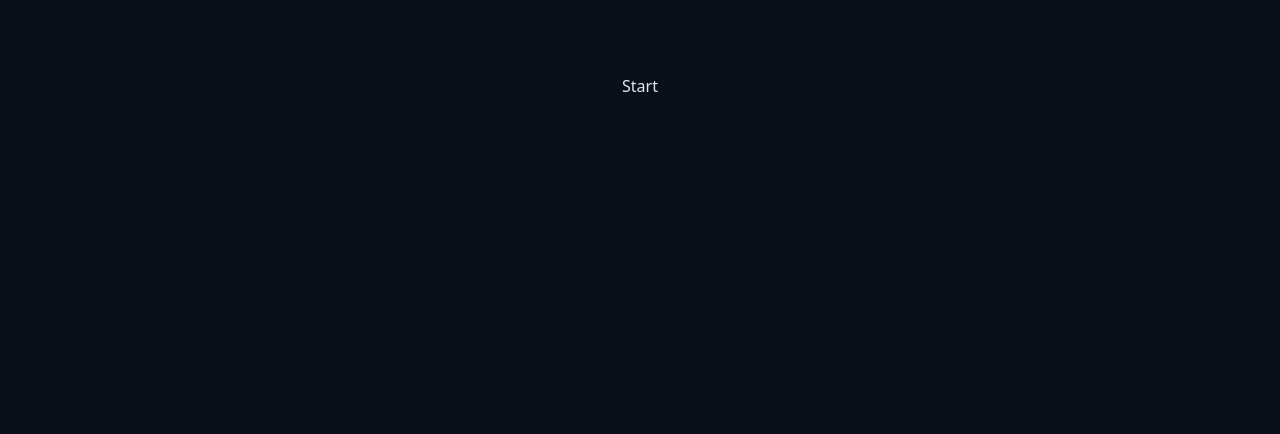
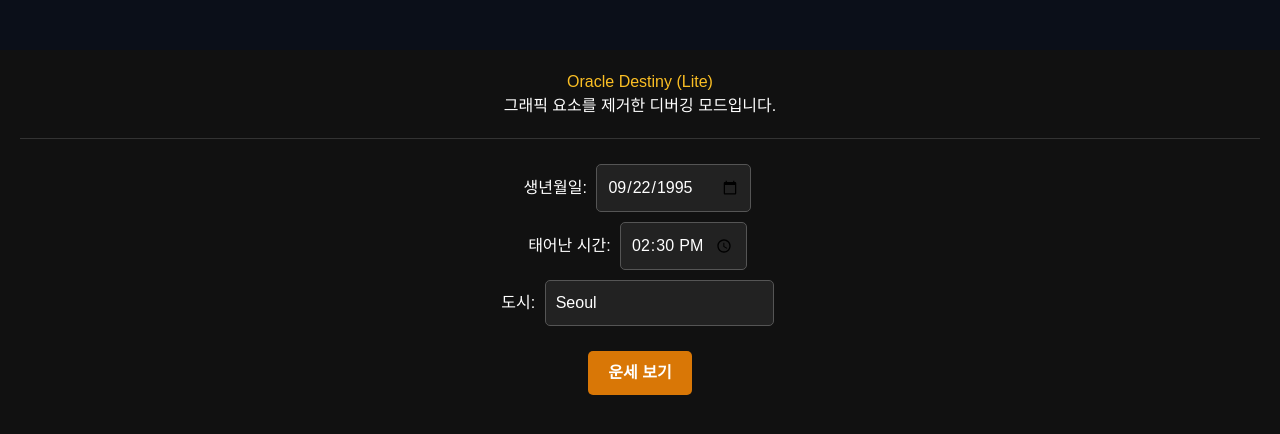
Before and after one commit to Okyu59/astro-seek, a React (Vite) app in the folder frontend/: page / in a window 1280 px wide. Shown: the top 434 px of the page. Built offline with nearby package versions, Linux system fonts and the light colour scheme.

Commit message:
Update App.jsx

```diff
--- a/frontend/src/App.jsx
+++ b/frontend/src/App.jsx
@@ -1,97 +1,135 @@
-import React, { useState, useEffect, useRef } from 'react';
-import { Send, Sparkles, MapPin, Calendar, Clock, Loader2, Star, Moon, Sun, RotateCcw, ChevronRight } from 'lucide-react';
+import React, { useState } from 'react';
 
-// ... (StarfieldCanvas 및 UI 컴포넌트 코드는 이전과 동일, 생략하여 길이 조절) ...
-// ... (ChatMessage, PlanetCard 컴포넌트도 동일) ...
+// 외부 라이브러리 의존성 제거 (아이콘, 애니메이션 등)
+// 순수 React 로직만 테스트합니다.
 
-// [핵심 변경 사항: API 호출 로직]
 export default function App() {
   const [step, setStep] = useState('input');
-  const [loadingState, setLoadingState] = useState('verifying');
   const [formData, setFormData] = useState({ date: '1995-09-22', time: '14:30', city: 'Seoul' });
-  const [messages, setMessages] = useState([]);
-  const [input, setInput] = useState('');
-  const [chartData, setChartData] = useState(null);
-  const messagesEndRef = useRef(null);
-
-  // Scroll to bottom
-  const scrollToBottom = () => messagesEndRef.current?.scrollIntoView({ behavior: "smooth" });
-  useEffect(() => scrollToBottom(), [messages]);
+  const [result, setResult] = useState(null);
+  const [loading, setLoading] = useState(false);
 
   const handleSubmit = async (e) => {
     e.preventDefault();
-    setStep('loading');
-    setLoadingState('verifying');
+    setLoading(true);
 
     try {
-        // 1. 도시 검증 (여기서는 간단한 길이 체크만)
-        if (formData.city.trim().length < 2) throw new Error("Invalid City");
-
-        setLoadingState('calculating');
-
-        // 2. 백엔드 API 호출 (실제 크롤링 요청)
         const response = await fetch('/api/chart', {
             method: 'POST',
             headers: { 'Content-Type': 'application/json' },
             body: JSON.stringify(formData)
         });
 
-        if (!response.ok) throw new Error("Server Error");
-
         const data = await response.json();
-
-        setChartData(data);
-        setStep('chat');
-        setMessages([{
-            text: `환영합니다. ${data.summary}\n\n별들의 배치는 당신의 운명에 대한 지도를 보여줍니다. 무엇이든 물어보세요.`,
-            isAi: true
-        }]);
-
+        setResult(data);
+        setStep('result');
     } catch (error) {
-        console.error(error);
-        setStep('input');
-        alert("데이터를 불러오는데 실패했습니다. 잠시 후 다시 시도해주세요.");
+        alert("데이터 요청 실패: " + error.message);
+    } finally {
+        setLoading(false);
     }
   };
 
-  const handleSendMessage = (e, textOverride = null) => {
-    e && e.preventDefault();
-    const userMsg = textOverride || input;
-    if (!userMsg.trim()) return;
-
-    setInput('');
-    setMessages(prev => [...prev, { text: userMsg, isAi: false }]);
-
-    // AI 답변 로직 (간단한 규칙 기반, 추후 LLM API 연결 가능)
-    setTimeout(() => {
-        let aiResponse = "별들의 움직임을 읽고 있습니다...";
-        const sun = chartData.planets.find(p => p.name === "Sun")?.sign || "Unknown";
-
-        if (userMsg.includes("연애") || userMsg.includes("사랑")) {
-            aiResponse = `당신의 태양 별자리인 ${sun}의 기운을 보아하니, 올해는 감정적인 깊이가 깊어지는 시기입니다. 5월과 11월에 새로운 인연의 기운이 강합니다.`;
-        } else if (userMsg.includes("직업") || userMsg.includes("일")) {
-            aiResponse = `직업운에서는 ${sun} 특유의 분석력이 빛을 발할 때입니다. 현재 차트의 흐름은 변화보다는 안정을 추천하고 있습니다.`;
-        } else {
-             aiResponse = `흥미로운 질문이네요. ${sun} 자리의 영향으로 당신은 이 문제에 대해 꽤나 신중하게 접근하고 계신 것 같습니다.`;
-        }
-        setMessages(prev => [...prev, { text: aiResponse, isAi: true }]);
-    }, 1200);
+  // 스타일 객체 (CSS 파일 의존성 제거를 위해 직접 주입)
+  const styles = {
+    container: {
+        backgroundColor: '#111',
+        color: '#fff',
+        minHeight: '100vh',
+        fontFamily: 'sans-serif',
+        padding: '20px',
+        textAlign: 'center'
+    },
+    input: {
+        padding: '10px',
+        margin: '5px',
+        borderRadius: '5px',
+        border: '1px solid #555',
+        backgroundColor: '#222',
+        color: 'white'
+    },
+    button: {
+        padding: '10px 20px',
+        backgroundColor: '#d97706',
+        color: 'white',
+        border: 'none',
+        borderRadius: '5px',
+        cursor: 'pointer',
+        fontWeight: 'bold',
+        marginTop: '20px'
+    },
+    card: {
+        border: '1px solid #444',
+        padding: '10px',
+        margin: '5px',
+        display: 'inline-block',
+        width: '120px',
+        backgroundColor: '#222'
+    }
   };
 
-  // ... (Return JSX 부분은 이전 디자인과 동일 - formData input에 text-center 등 적용됨) ...
-  // (생략된 JSX 코드는 위에서 만든 완벽한 디자인을 그대로 사용합니다)
   return (
-    <div className="min-h-screen bg-[#0B0F19] text-slate-200 overflow-x-hidden font-sans selection:bg-amber-500/30 selection:text-amber-100">
-        {/* ... (이전 코드의 JSX 붙여넣기) ... */}
-        {/* 주의: 위에서 작성한 StarfieldCanvas 등의 컴포넌트가 파일 내에 포함되어야 함 */}
-        <div className="flex-1 flex flex-col items-center justify-center p-6 text-center animate-fade-in-up">
-            {step === 'input' && (
-                /* Form JSX... */
-                <button onClick={handleSubmit}>Start</button>
-                /* (실제로는 위에서 만든 예쁜 Form 사용) */
-            )}
-            {/* Loading, Chat UI Logic... */}
+    <div style={styles.container}>
+      <h1 style={{ color: '#fbbf24' }}>Oracle Destiny (Lite)</h1>
+      <p>그래픽 요소를 제거한 디버깅 모드입니다.</p>
+      <hr style={{ borderColor: '#333', margin: '20px 0' }} />
+
+      {step === 'input' && (
+        <form onSubmit={handleSubmit}>
+            <div>
+                <label>생년월일: </label>
+                <input
+                    type="date"
+                    value={formData.date}
+                    onChange={e => setFormData({...formData, date: e.target.value})}
+                    style={styles.input}
+                />
+            </div>
+            <div>
+                <label>태어난 시간: </label>
+                <input
+                    type="time"
+                    value={formData.time}
+                    onChange={e => setFormData({...formData, time: e.target.value})}
+                    style={styles.input}
+                />
+            </div>
+            <div>
+                <label>도시: </label>
+                <input
+                    type="text"
+                    value={formData.city}
+                    onChange={e => setFormData({...formData, city: e.target.value})}
+                    style={styles.input}
+                />
+            </div>
+
+            <button type="button" onClick={handleSubmit} disabled={loading} style={styles.button}>
+                {loading ? "서버 통신 중..." : "운세 보기"}
+            </button>
+        </form>
+      )}
+
+      {step === 'result' && result && (
+        <div>
+            <h2>결과 분석</h2>
+            <p style={{ color: '#aaa', marginBottom: '20px' }}>{result.summary}</p>
+
+            <div style={{ display: 'flex', flexWrap: 'wrap', justifyContent: 'center' }}>
+                {result.planets.map((p, idx) => (
+                    <div key={idx} style={styles.card}>
+                        <div style={{ color: '#fbbf24', fontWeight: 'bold' }}>{p.name}</div>
+                        <div>{p.sign}</div>
+                        <div style={{ fontSize: '0.8em', color: '#888' }}>{p.house}</div>
+                    </div>
+                ))}
+            </div>
+
+            <button onClick={() => setStep('input')} style={{...styles.button, backgroundColor: '#444'}}>
+                다시 하기
+            </button>
         </div>
+      )}
     </div>
   );
 }
```
